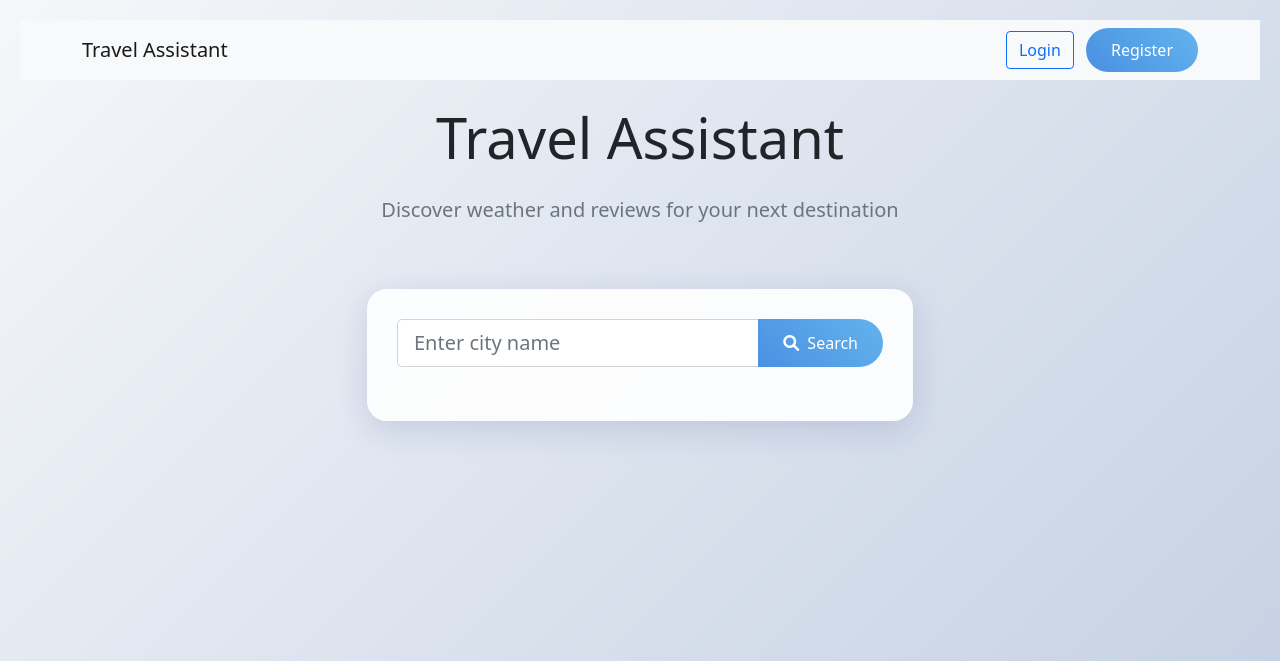
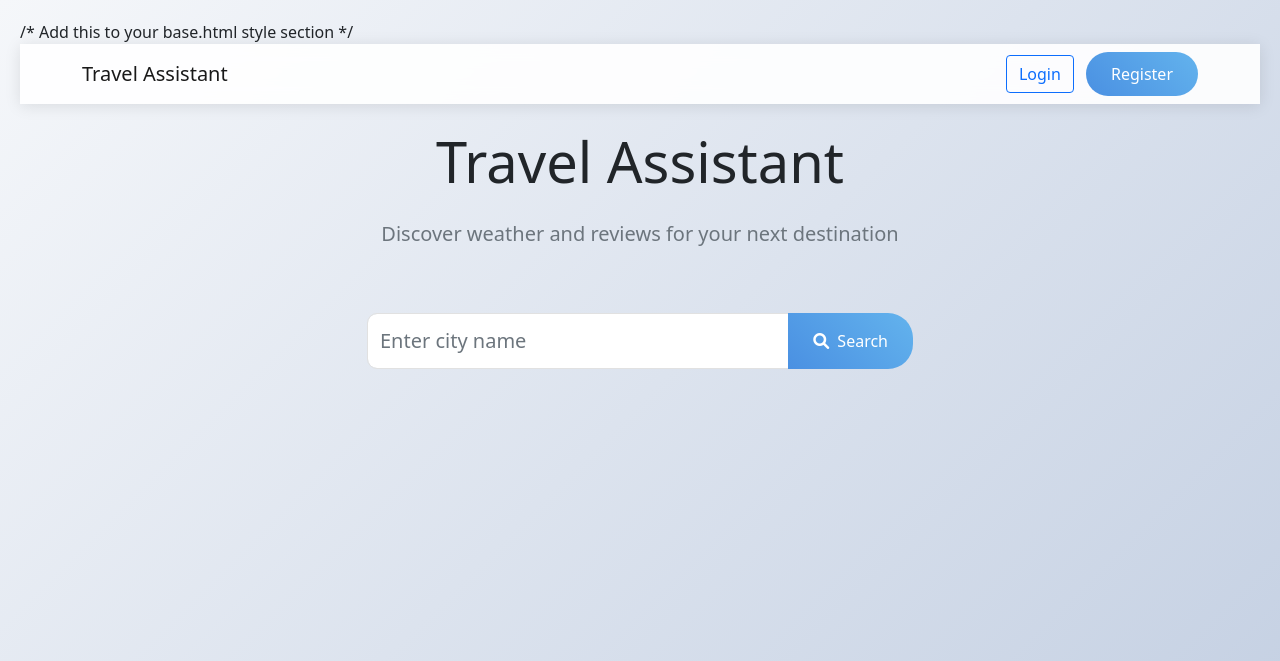
Before and after one commit to Brudalaxe/Travel-Assistant-Webapp, a Flask app: page / in a window 1280 px wide. Shown: the top 661 px of the page. Run offline with Flask 3, Linux system fonts and the light colour scheme.

Commit message:
New colour scheme

```diff
--- a/templates/base.html
+++ b/templates/base.html
@@ -6,53 +6,93 @@
     <title>Travel Assistant</title>
     <link href="https://cdn.jsdelivr.net/npm/bootstrap@5.1.3/dist/css/bootstrap.min.css" rel="stylesheet">
     <link href="https://cdnjs.cloudflare.com/ajax/libs/font-awesome/6.0.0/css/all.min.css" rel="stylesheet">
+    /* Add this to your base.html style section */
     <style>
         body {
             background: linear-gradient(135deg, #f5f7fa 0%, #c3cfe2 100%);
             min-height: 100vh;
             padding: 20px;
         }
+
+        .navbar {
+            background: rgba(255, 255, 255, 0.9) !important;
+            backdrop-filter: blur(10px);
+            box-shadow: 0 2px 15px rgba(0,0,0,0.1);
+        }
+
         .card {
             border: none;
             border-radius: 15px;
             box-shadow: 0 4px 15px rgba(0,0,0,0.1);
-            transition: transform 0.3s ease;
+            transition: transform 0.3s ease, box-shadow 0.3s ease;
+            background: rgba(255, 255, 255, 0.95);
         }
+
         .card:hover {
             transform: translateY(-5px);
+            box-shadow: 0 8px 25px rgba(0,0,0,0.15);
         }
-        .search-container {
-            background: rgba(255, 255, 255, 0.9);
-            padding: 30px;
-            border-radius: 20px;
-            box-shadow: 0 8px 32px rgba(31, 38, 135, 0.15);
+
+        .weather-icon {
+            font-size: 4rem;
+            background: linear-gradient(45deg, #4a90e2, #63b3ed);
+            -webkit-background-clip: text;
+            -webkit-text-fill-color: transparent;
+            margin-bottom: 1rem;
         }
-        .weather-icon {
-            font-size: 3rem;
-            margin-bottom: 1rem;
-            color: #4a90e2;
+
+        .temperature {
+            font-size: 3.5rem;
+            font-weight: 300;
+            color: #2a3166;
         }
+
+        .btn-primary {
+            background: linear-gradient(45deg, #4a90e2, #63b3ed);
+            border: none;
+            padding: 10px 25px;
+            border-radius: 25px;
+            transition: transform 0.2s ease;
+        }
+
+        .btn-primary:hover {
+            background: linear-gradient(45deg, #63b3ed, #4a90e2);
+            transform: translateY(-2px);
+        }
+
         .review-card {
             background: #fff;
             padding: 15px;
             margin-bottom: 15px;
             border-radius: 10px;
             border-left: 4px solid #4a90e2;
+            transition: transform 0.2s ease;
         }
-        .temperature {
-            font-size: 3.5rem;
-            font-weight: 300;
-            color: #333;
+
+        .review-card:hover {
+            transform: translateX(5px);
         }
-        .btn-primary {
-            background: linear-gradient(45deg, #4a90e2, #63b3ed);
+
+        .text-warning {
+            color: #f7c331 !important;
+        }
+
+        .modal-content {
+            border-radius: 15px;
             border: none;
-            padding: 10px 25px;
-            border-radius: 25px;
+            box-shadow: 0 10px 30px rgba(0,0,0,0.2);
         }
-        .btn-primary:hover {
-            background: linear-gradient(45deg, #63b3ed, #4a90e2);
-            transform: translateY(-2px);
+
+        .form-control {
+            border-radius: 10px;
+            border: 1px solid #e1e1e1;
+            padding: 12px;
+        }
+
+        .form-select {
+            border-radius: 10px;
+            border: 1px solid #e1e1e1;
+            padding: 12px;
         }
     </style>
 </head>
```
